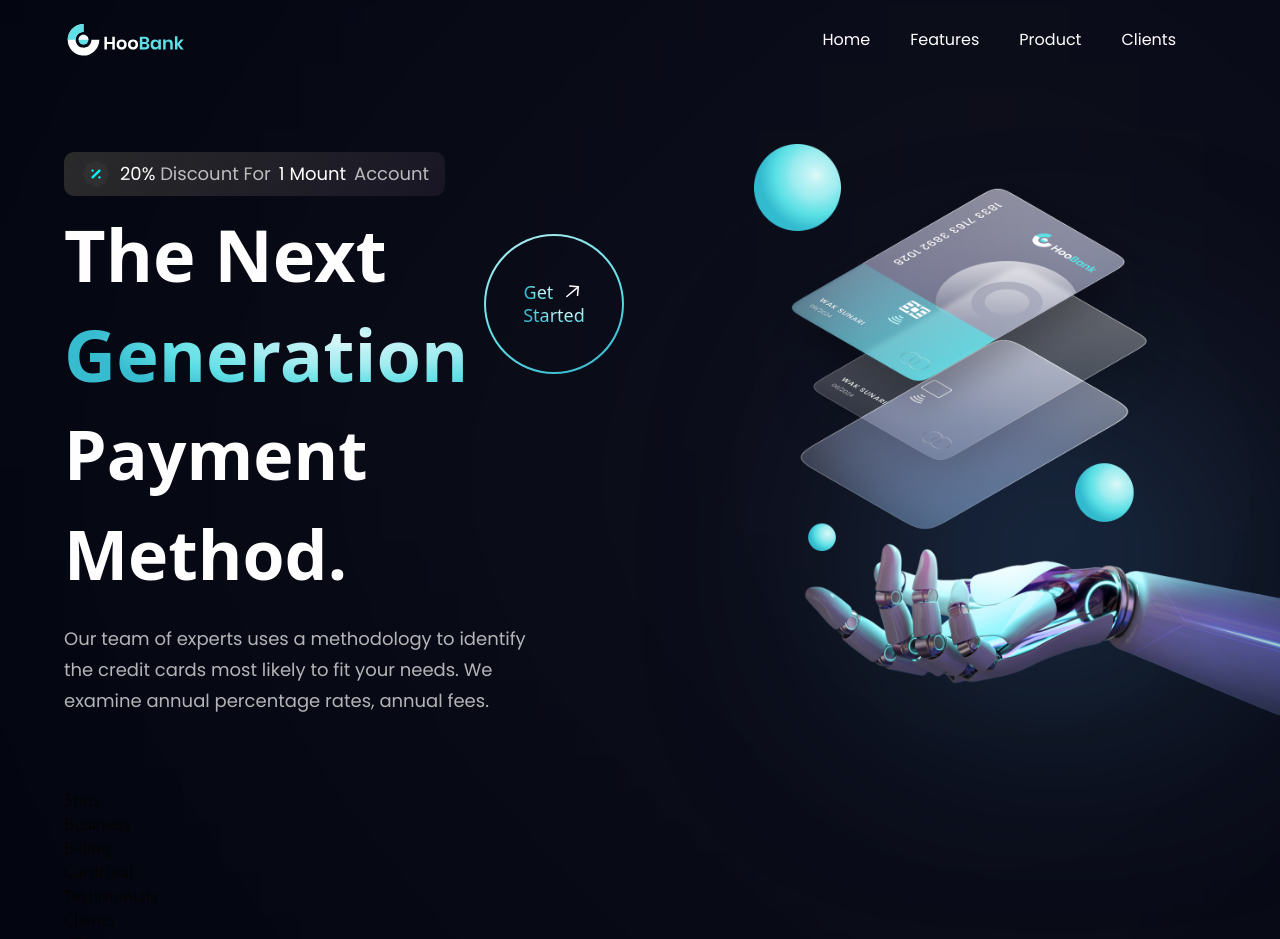
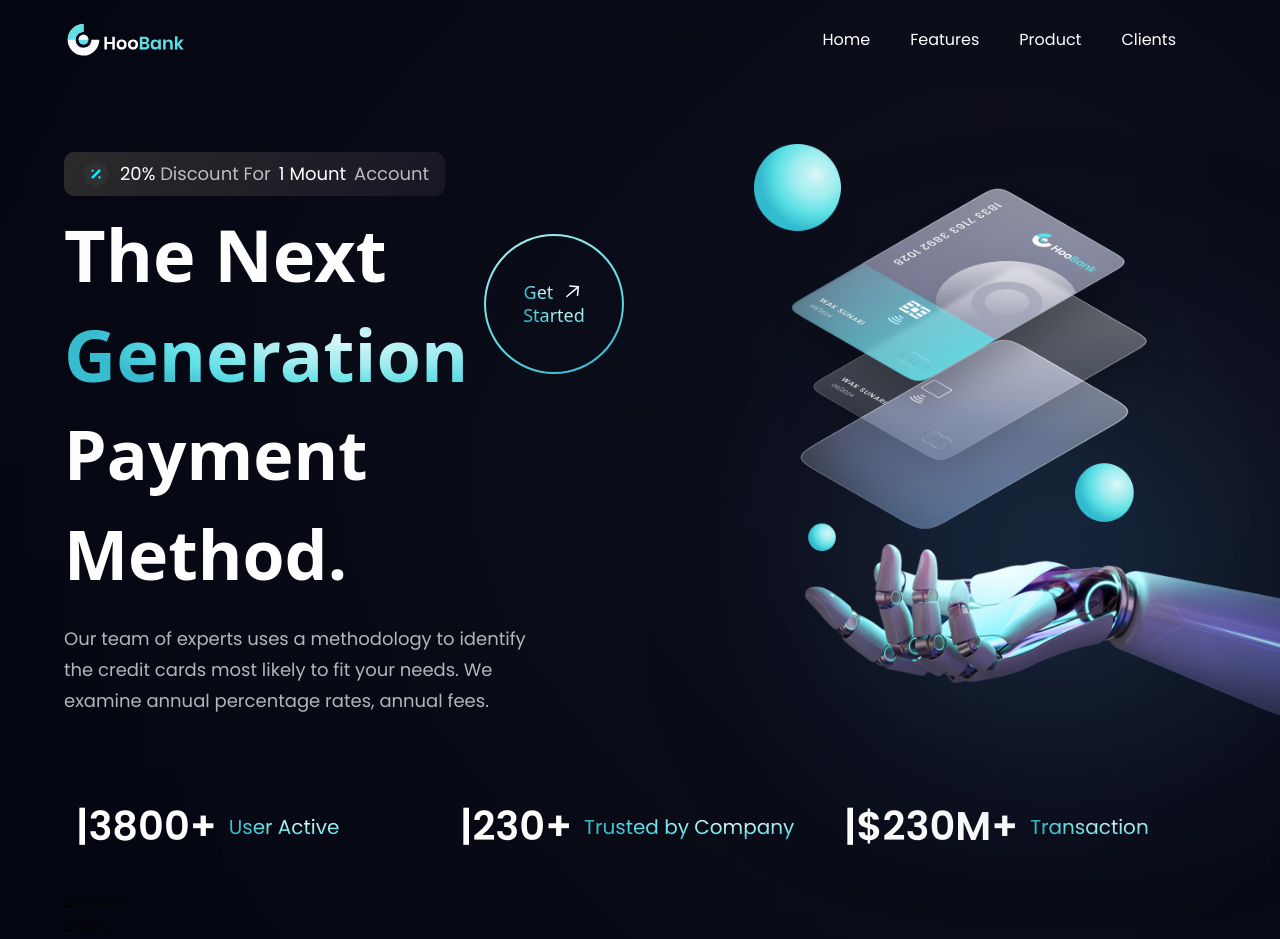
Before and after one commit to GeorgeOprea1/bank, a React (Vite) app in the folder bank_react/: page / in a window 1280 px wide. Shown: the top 939 px of the page. Built offline with nearby package versions, Linux system fonts and the light colour scheme.

Commit message:
finished the Stats component

```diff
--- a/bank_react/src/components/Stats.jsx
+++ b/bank_react/src/components/Stats.jsx
@@ -1,5 +1,23 @@
+import { stats } from "../constants";
+
 const Stats = () => {
-  return <div>Stats</div>;
+  return (
+    <section className="flex justify-center items-center flex-row flex-wrap sm: mb-20 mb-6">
+      {stats.map((stat) => (
+        <div
+          key={stat.id}
+          className="flex-1 flex justify-start items-center flex-row m-3"
+        >
+          <h4 className="font-poppins font-semibold xs:text-[40px] text-[30px] xs:leading-[53px] leading-[43px] text-white ">
+            |{stat.value}
+          </h4>
+          <p className="font-poppins font-normal xs:text-[20px] text-[15px] xs:leading-[26px] leading-[21px] text-gradient upercase ml-3 ">
+            {stat.title}
+          </p>
+        </div>
+      ))}
+    </section>
+  );
 };
 
 export default Stats;
```
